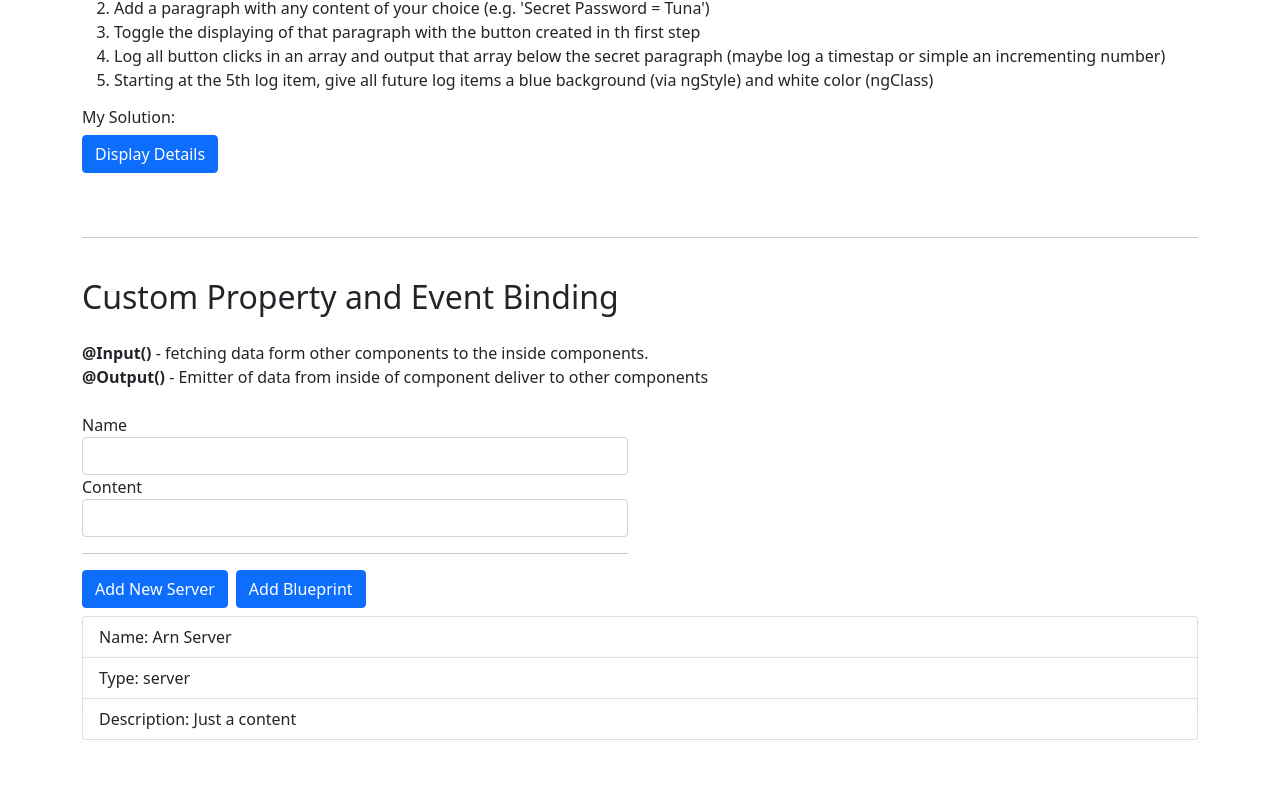
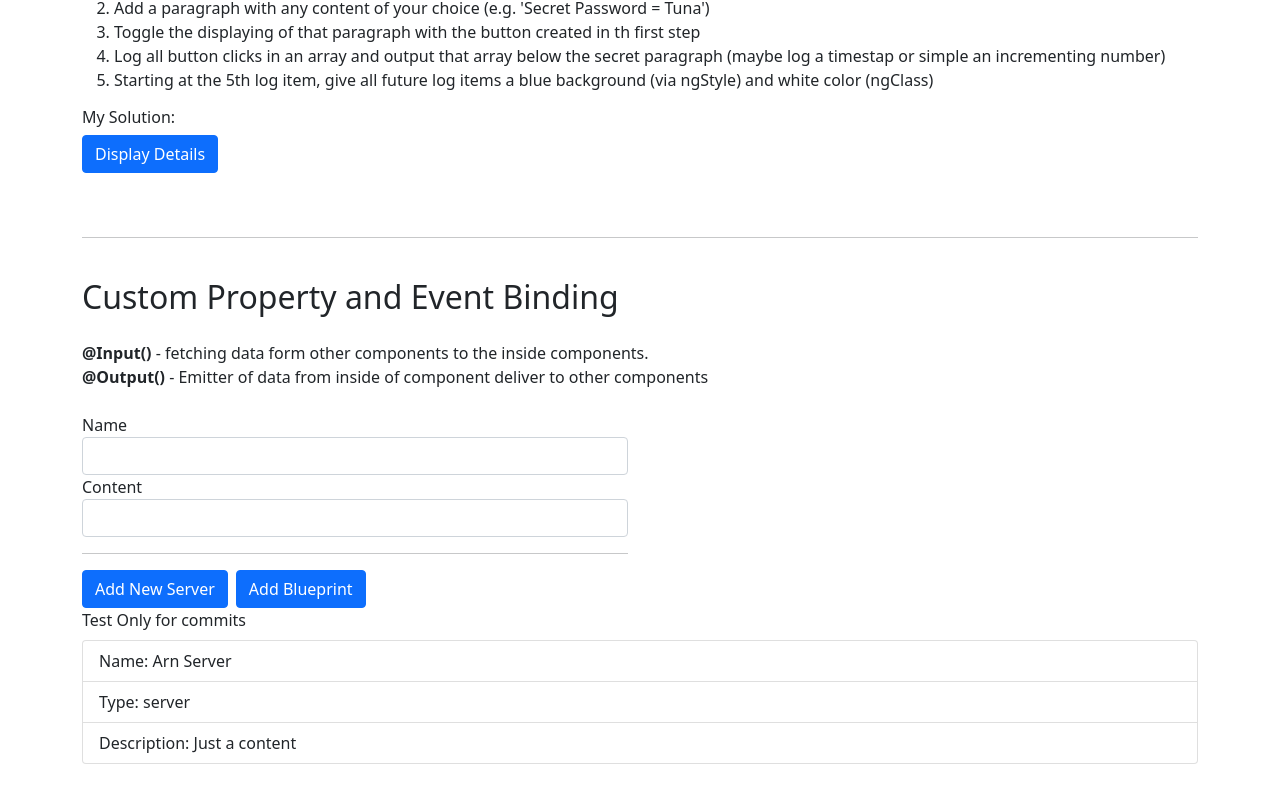
Before and after one commit to jmguevarra/angular-hello-app, an Angular app: page / in a window 1280 px wide. Shown: the part 1829-2629 px from the top of the page. Built offline with nearby package versions, Linux system fonts and the light colour scheme.

Commit message:
Test Commit

```diff
--- a/src/app/custom-binding/output-binding/output-binding.component.html
+++ b/src/app/custom-binding/output-binding/output-binding.component.html
@@ -15,6 +15,7 @@
                     <button type="button" class="btn btn-primary me-2" (click)="onAddedServer()">Add New Server</button>
                     <button type="button" class="btn btn-primary" (click)="onAddedBlueprint()">Add Blueprint</button>
                 </div>
+                <div class="test">Test Only for commits</div>
             </form>
         </div>
     </div>
```
